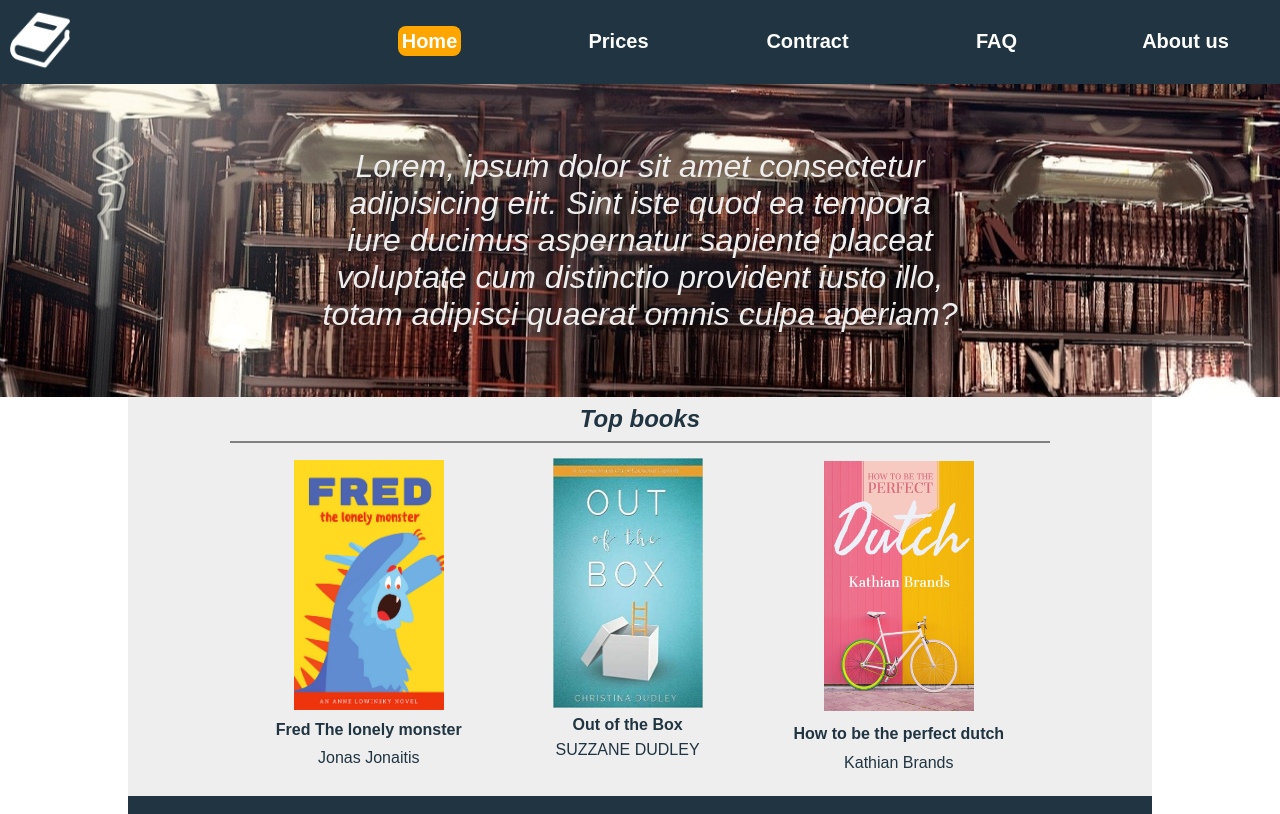
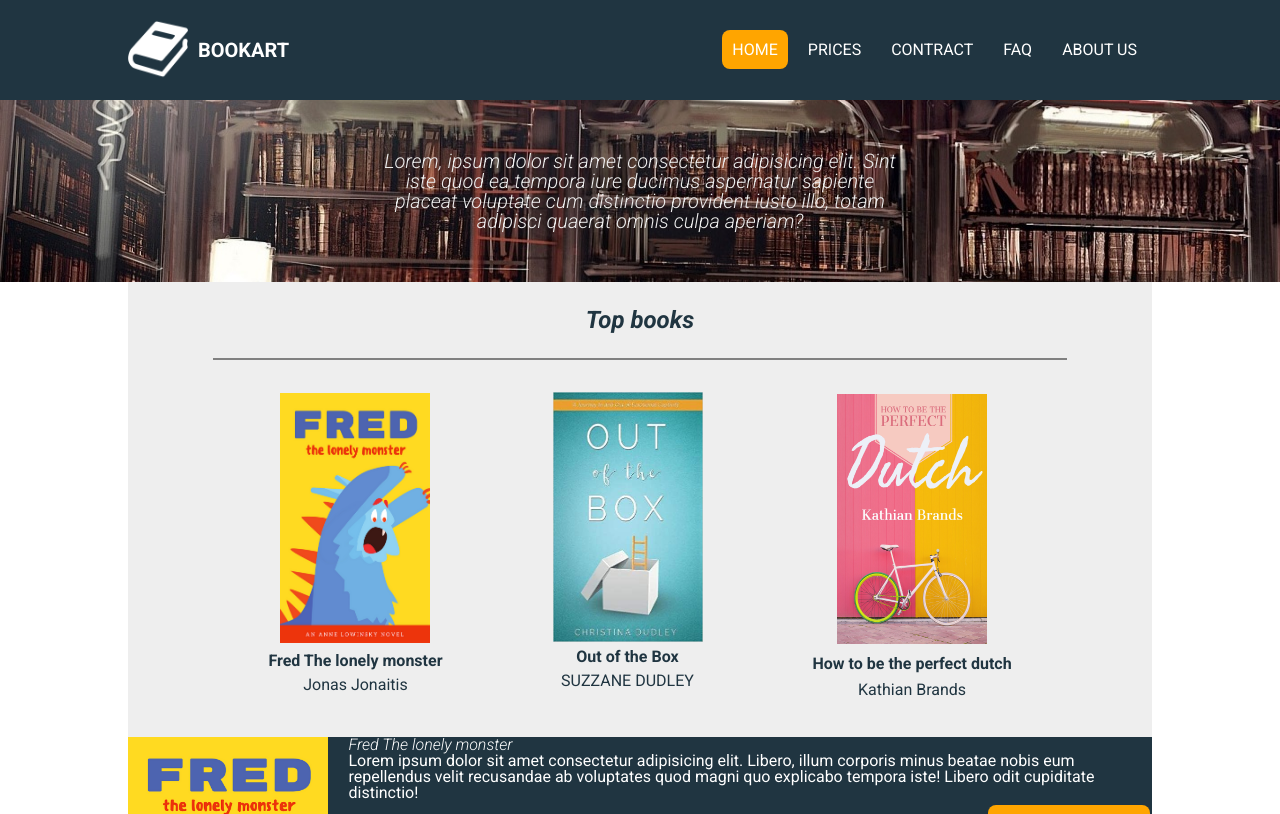
Before and after one commit to MartynasPuskunigis/LearningCSS, a plain HTML site: page index.html in a window 1280 px wide. Shown: the top 814 px of the page. Drawn offline with Linux system fonts and the light colour scheme.

Commit message:
half way fixed with wrappers

```diff
--- a/index.html
+++ b/index.html
@@ -11,8 +11,16 @@
 
 <body>
     <div class="header">
+        <div class="wrapper">
             <div class="logo">
+                <div class="logo-icon">
+
                     <img src="images/book-xxl.png" alt="" style="width: 60px;height: 60px;">
+                </div>
+                <div class="logo-text">
+                    Bookart
+                </div>
+
             </div>
             <div class="menu">
                 <ul>
@@ -34,13 +42,19 @@
                 </ul>
             </div>
         </div>
+    </div>
+
     <div class="banner">
+        <div class="wrapper">
             <div class="banner-text">
-            <p>Lorem, ipsum dolor sit amet consectetur adipisicing elit. Sint iste quod ea tempora iure ducimus aspernatur sapiente
-                placeat voluptate cum distinctio provident iusto illo, totam adipisci quaerat omnis culpa aperiam?</p>
+                <p>Lorem, ipsum dolor sit amet consectetur adipisicing elit. Sint iste quod ea tempora iure ducimus aspernatur
+                    sapiente placeat voluptate cum distinctio provident iusto illo, totam adipisci quaerat omnis culpa aperiam?</p>
             </div>
         </div>
+    </div>
+
     <div class="top-books">
+        <div class="wrapper">
             <div class="top-books-items">
                 <div class="top-books-header">
                     <h2>Top books</h2>
@@ -82,7 +96,10 @@
                 </div>
             </div>
         </div>
+    </div>
+
     <div class="book-description">
+        <div class="wrapper">
             <div class="book-description-image">
                 <img src="images/children_bookcover.png" alt="" class="book-description-image">
             </div>
@@ -91,17 +108,19 @@
                     <h3>Fred The lonely monster</h3>
                 </div>
                 <div class="book-description-text">
-                <p>Lorem ipsum dolor sit amet consectetur adipisicing elit. Libero, illum corporis minus beatae nobis eum repellendus
-                    velit recusandae ab voluptates quod magni quo explicabo tempora iste! Libero odit cupiditate distinctio!</p>
+                    <p>Lorem ipsum dolor sit amet consectetur adipisicing elit. Libero, illum corporis minus beatae nobis eum
+                        repellendus velit recusandae ab voluptates quod magni quo explicabo tempora iste! Libero odit cupiditate
+                        distinctio!</p>
                 </div>
                 <div class="book-description-button">
                     <button type="button">READ MORE</button>
                 </div>
             </div>
+        </div>
 
     </div>
-    <div class="latest-posts-background">
     <div class="latest-posts">
+        <div class="wrapper">
             <div class="latest-posts-header">
                 <h2>Latest posts</h2>
             </div>
--- a/styles.css
+++ b/styles.css
@@ -1,141 +1,206 @@
-*{margin: 0; padding: 0;}
+@import url('https://fonts.googleapis.com/css?family=Roboto:300i,400,500,700,700i');
+
+/* http://meyerweb.com/eric/tools/css/reset/
+   v2.0 | 20110126
+   License: none (public domain)
+*/
+
+html, body, div, span, applet, object, iframe,
+h1, h2, h3, h4, h5, h6, p, blockquote, pre,
+a, abbr, acronym, address, big, cite, code,
+del, dfn, em, img, ins, kbd, q, s, samp,
+small, strike, strong, sub, sup, tt, var,
+b, u, i, center,
+dl, dt, dd, ol, ul, li,
+fieldset, form, label, legend,
+table, caption, tbody, tfoot, thead, tr, th, td,
+article, aside, canvas, details, embed,
+figure, figcaption, footer, header, hgroup,
+menu, nav, output, ruby, section, summary,
+time, mark, audio, video {
+	margin: 0;
+	padding: 0;
+	border: 0;
+	font-size: 100%;
+	font: inherit;
+	vertical-align: baseline;
+}
+/* HTML5 display-role reset for older browsers */
+article, aside, details, figcaption, figure,
+footer, header, hgroup, menu, nav, section {
+	display: block;
+}
+body {
+	line-height: 1;
+}
+ol, ul {
+	list-style: none;
+}
+blockquote, q {
+	quotes: none;
+}
+blockquote:before, blockquote:after,
+q:before, q:after {
+	content: '';
+	content: none;
+}
+table {
+	border-collapse: collapse;
+	border-spacing: 0;
+}
+
+/*------------------------ Content code ----------------------------------------- */
+body {
+    font-family: 'Roboto', sans-serif;
+    font-size: 16px;
+}
+
+.wrapper {
+    max-width: 1024px;
+    display: flex;
+}
+
+
 .header {
   background-color: #203541;
+  height: 100px;
+
   display: flex;
-    width: 100%;
-    height: auto;
+  justify-content: center;
 }
+
+.header .wrapper
+{
+    flex: 1 0 auto;
+    justify-content: space-between;
+    align-items: center;
+}
+
 .logo {
-    flex:1;
-    padding: 10px;
+  display: flex;
+  align-items: center;
+
 }
-.menu {
-    flex: 3;
+
+.logo .logo-text {
+    padding-left: 10px;
+    color: #fff;
+    font-size: 20px;
+    text-transform: uppercase;
+    font-weight: bold;
 }
 .menu ul {
   display: flex;
   list-style: none;
-    margin-top: 30px;
   flex-flow: row wrap;
 }
 .menu ul li {
-    flex: 1;
-    text-align: center;
+    padding: 5px;
 }
 .menu ul li a {
   color: white;
-    font-size: 20px;
   text-decoration: none;
-    font-family: Arial, Helvetica, sans-serif;
-    font-weight: bold;
   transition-duration: 0.4s;
-    padding: 4px 4px;
   border-radius: 8px;
+  text-transform: uppercase;
+  padding: 10px;
 }
 .menu ul li a:hover {
   background-color: orange;
+  padding: 10px;
 }
 #currentPage {
   background-color: orange;
+  padding: 10px;
 }
 .banner-text {
-    display: flex;
   padding: 5% 0;
-    color: #EEEEEE;
+  color: #eeeeee;
   margin: auto;
   text-align: center;
   width: 50%;
-    font-size: 2em;
+  font-size: 20px;
   font-style: italic;
-    font-family: Arial, Helvetica, sans-serif;
 }
 .banner {
   background: url("images/444162.jpg");
   width: 100%;
-    background-size: cover;
   background-position: center;
+  display: flex;
+  justify-content: center;
 }
 .top-books {
-    background-color: #EEEEEE;
-    margin-left: 10%;
-    margin-right: 10%;
-    text-align: center;
+  display: flex;
+  justify-content: center;
+}
+.top-books .wrapper {
+    justify-content: center;
+    background-color: #eeeeee;
+    padding-bottom: 3%;
+    width: 1024px;
 }
 .top-books-header {
   border-bottom: 2px solid grey;
-    padding: 1%;
-    font-family: Arial, Helvetica, sans-serif;
+  padding: 3%;
+  font-size: 24px;
   font-style: italic;
+  font-weight: bold;
   color: #203541;
+  text-align: center;
 }
 .top-books-list {
   display: flex;
-    flex-direction: row;
   flex-flow: row wrap;
   justify-content: space-around;
-    padding-bottom: 3%;
+  padding-top: 2%;
 }
 .book {
   display: flex;
   flex-direction: column;
   align-items: center;
+  padding-left: 55px;
+  padding-right: 55px;
 }
 .book-image {
   width: 150px;
   height: 250px;
-    margin-top: 5%;
-    margin-bottom: 5%;
+  padding-top: 5%;
+  padding-bottom: 5%;
 }
 .book-header {
-    margin-top: 5%;
-    margin-bottom: 5%;
+    padding-bottom: 5%;
+    padding-top: 5%;
     font-weight: bold;
-}
-.top-books-items {
-    margin-left: 10%;
-    margin-right: 10%;
-}
-.book-header {
     color: #203541;
-    font-weight: bold;
-    font-family: Arial, Helvetica, sans-serif;
 }
 .book-author {
   color: #203541;
-    font-family: Arial, Helvetica, sans-serif;
 }
 .book-description {
   display: flex;
-    background-color: #203541;
-    margin-left: 10%;
-    margin-right: 10%;
   justify-content: space-around;
   flex-flow: row wrap;
+}
+.book-description .wrapper {
+  display: flex;
+  justify-content: center;
+  background-color: #203541;
 }
 .book-description-image {
     width: 200px;
     height: 300px;
-    margin-top: 2%;
-    margin-bottom: 2%;
 }
 .book-description-items {
   display: flex;
   flex-direction: column;
-    margin-top: 2%;
-    margin-bottom: 2%;
-    height: auto;
-    width: 50%;
+  padding-left: 2%;
 }
 .book-description-header {
   color: white;
-    font-family: Arial, Helvetica, sans-serif;
   font-style: italic;
-    margin-bottom: 20px;
 }
 .book-description-text {
   color: white;
-    font-family: Arial, Helvetica, sans-serif;
-    margin-bottom: 20%;
 }
 .book-description-button {
   display: flex;
@@ -163,7 +228,7 @@
 .latest-posts-background {
   margin-left: 10%;
   margin-right: 10%;
-    background-color: #EEEEEE;
+  background-color: #eeeeee;
 }
 .latest-posts {
   margin-left: 10%;
```
Lines whose indentation alone changed are shown as unchanged.
